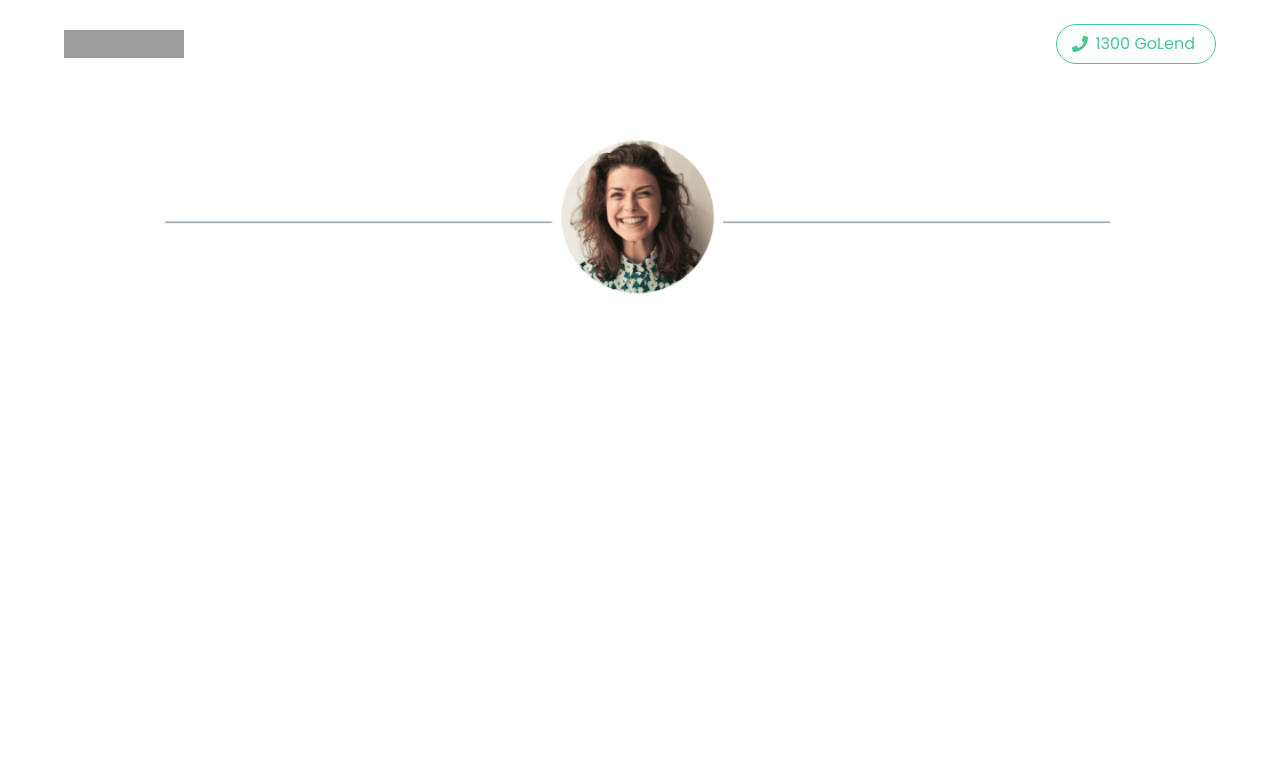
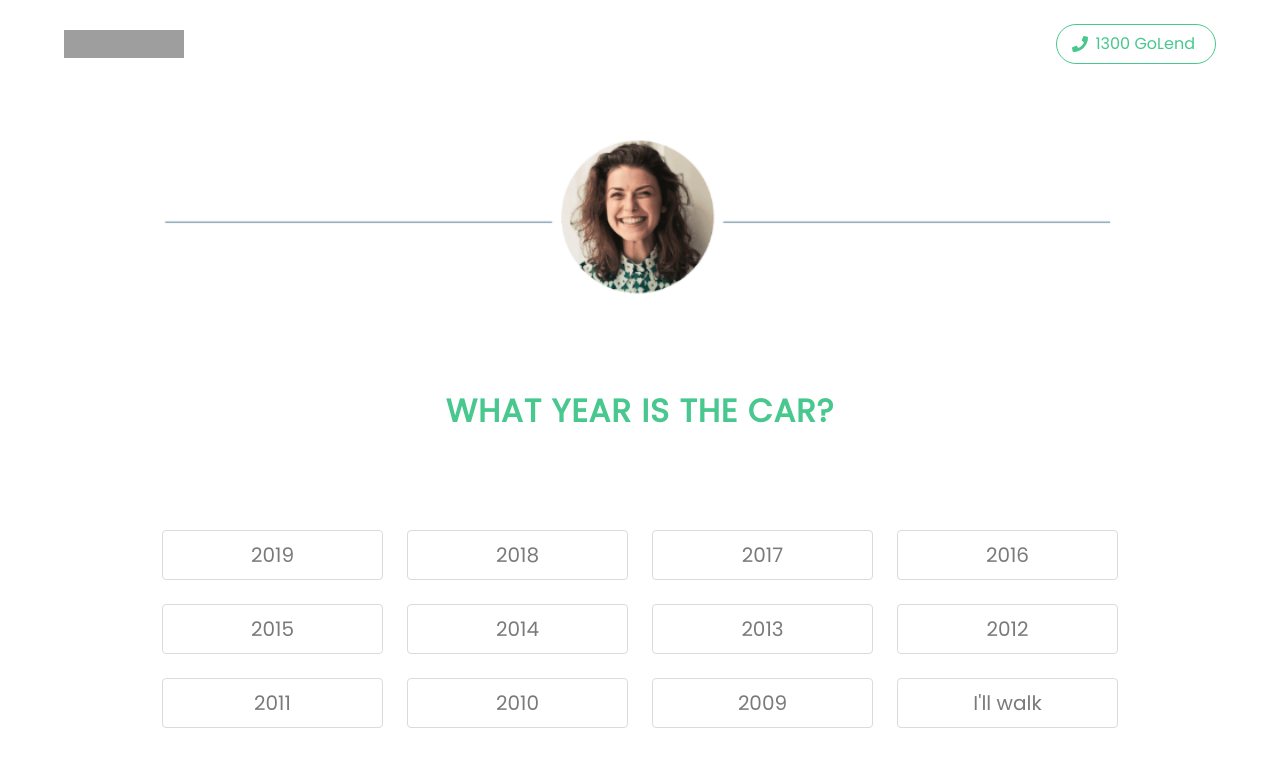
Before and after one commit to tiagomatos8/cars-react-no-cra, a React app: page /years in a window 1280 px wide. Shown: the top 766 px of the page. Built offline with nearby package versions, Linux system fonts and the light colour scheme; grey boxes are pictures that could not be loaded.

Commit message:
WIP Years page - finished page sections
Just need to add the redirect to /vehicles page onClick of the year button

```diff
--- a/src/pages/Years/Years.js
+++ b/src/pages/Years/Years.js
@@ -1,16 +1,24 @@
-import React, { PropTypes } from 'react';
+import React from 'react';
 import Image from '../../components/Image/Image';
 
 import './Years.scss';
+import Button from '../../components/Button/Button';
+import Column from '../../components/Column/Column';
 
 const Years = props => {
+  const yearsData = [
+    ['2019', '2018', '2017', '2016'],
+    ['2015', '2014', '2013', '2012'],
+    ['2011', '2010', '2009', "I'll walk"]
+  ];
   return (
-    <section className='Years-component section'>
-      <div className='container'>
-        <div>
+    <div className='Years-component'>
 
-          <div className="columns">
-            <div className="column is-10 is-offset-1">
+      {/* START - AVATAR SECTION */}
+      <section className='section'>
+        <div className='container'>
+          <div className='columns'>
+            <div className='column is-10 is-offset-1'>
               <Image
                 imageUrl='../../../assets/avatar-logo-center.png'
                 alt='random person avatar'
@@ -19,8 +27,59 @@ const Years = props => {
             </div>
           </div>
         </div>
-      </div>
-    </section>
+      </section>
+      {/* END - AVATAR SECTION */}
+
+      {/* START - TITLE SECTION */}
+      <section className='section'>
+        <div className='container'>
+          <div className='columns'>
+            <div className='column is-10 is-offset-1'>
+              <div className='heading'>
+                <h1 className='title has-text-centered has-text-success'>
+                  What year is the car?
+                </h1>
+              </div>
+            </div>
+          </div>
+        </div>
+      </section>
+      {/* END - TITLE SECTION */}
+
+      {/* START - YEARS SECTION */}
+      <section className='section'>
+        <div className='container'>
+          <div className='columns'>
+            <div className='column is-10 is-offset-1'>
+              {yearsData.map((yearsGroup, index) => {
+                return (
+                  <div key={index} className='columns'>
+                    {yearsGroup.map((year, index) => {
+                      if (index <= 3) {
+                        return (
+                          <Column size='is-one-quarter'>
+                            <Button
+                              label={year}
+                              isFullwidth={true}
+                              size='is-medium'
+                              color='has-text-grey'
+                            />
+                          </Column>
+                        );
+                      } else {
+                        return null;
+                      }
+                    })}
+                  </div>
+                );
+              })}
+            </div>
+          </div>
+        </div>
+      </section>
+      {/* END - YEARS SECTION */}
+
+    </div>
   );
 };
 
```
